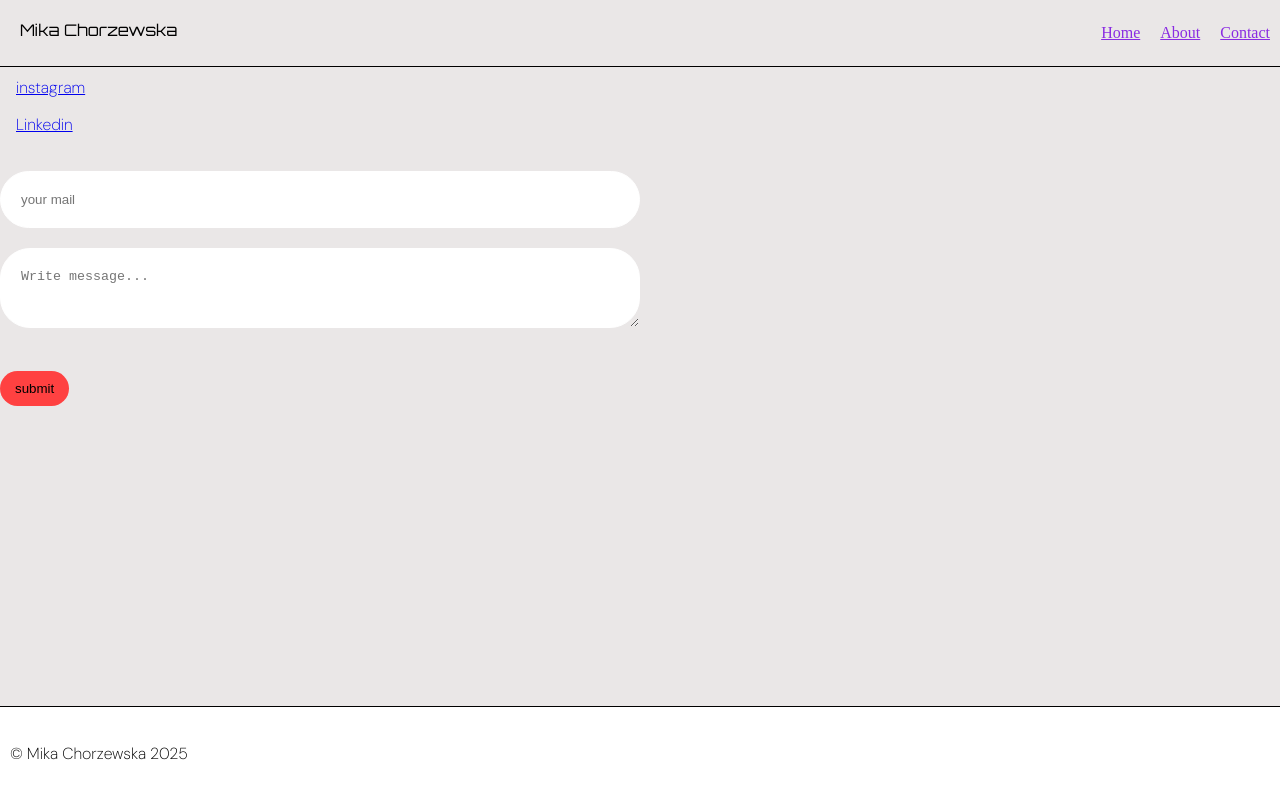
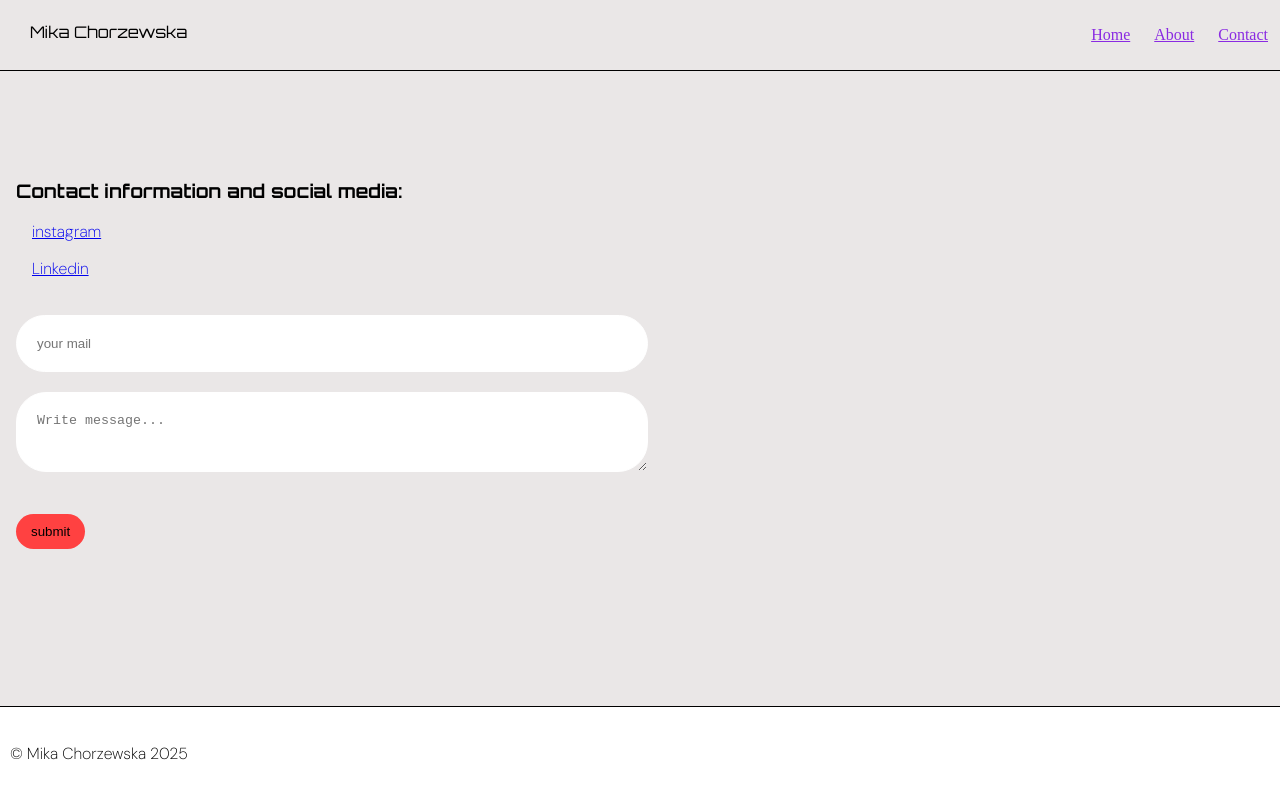
Before and after one commit to front-end-fundamentals-2025/fef-portfolio-Mikanzuq, a plain HTML site: page contact.html in a window 1280 px wide. Drawn offline with Linux system fonts and the light colour scheme.

Commit message:
starting home

```diff
--- a/contact.html
+++ b/contact.html
@@ -20,12 +20,12 @@
       rel="stylesheet"
     />
   </head>
-
+  <body>
     <header>
       <p class="orbitron-normal">Mika Chorzewska</p>
       <nav>
         <ul>
-          <a href="#">
+          <a href="home.html">
             <li>Home</li>
           </a>
           <a href="index.html">
--- a/css/contact.css
+++ b/css/contact.css
@@ -32,25 +32,30 @@
 /* background color of the body */
 body {
   background-color: #eae7e7;
-  display: grid;
-  min-height: 100vh;
   margin: 0;
   padding: 0;
+  display: grid;
+  grid-template-rows: auto 1fr;
+  grid-template-columns: 1fr;
+  min-height: 100vh;
 }
 
 header {
-  display: flex; /* <!-- line 43 of code was adapted from https://chatgpt.com/share/678d02b0-4450-800a-b76c-daea2bd12055 Accessed: 2025-01-19 --> */
-  justify-content: space-between;
+  display: grid;
+  grid-template-columns: 1fr auto;
   align-items: center; /* <!-- line 45 of code was adapted from https://chatgpt.com/share/678d02b0-4450-800a-b76c-daea2bd12055 Accessed: 2025-01-19 --> */
-  padding: 10px 10px;
+  padding: 10px 20px;
   position: fixed; /* <!-- line 47 of code was adapted from https://chatgpt.com/share/678d02b0-4450-800a-b76c-daea2bd12055 Accessed: 2025-01-19 --> */
-  top: 0;
-  left: 0;
   width: 100%;
   background-color: #eae7e7;
   border-bottom: 1px solid black;
   z-index: 1000;
 }
+
+header h1.orbitron-heading {
+  margin-right: 0;
+}
+
 nav {
   display: flex;
 }
@@ -58,23 +63,14 @@ nav {
 /* header links */
 ul {
   list-style: none;
-  margin: 0;
+  margin-right: 2rem;
   padding: 0;
   display: flex;
-}
-
-ul li {
-  /* <!-- line 59 of code was adapted from https://chatgpt.com/share/678d02b0-4450-800a-b76c-daea2bd12055Accessed: 2025-01-19 --> */
-  margin-right: 20px;
+  gap: 1.5rem;
 }
 
 nav a {
   color: blueviolet;
-}
-
-/* social media  */
-.social-icons {
-  width: 10%;
 }
 
 /* Contact info */
@@ -86,8 +82,9 @@ figure {
 
 /* main */
 main {
-  margin-top: 1rem;
+  margin-top: 10rem;
   margin-bottom: 3rem;
+  margin-left: 1rem;
 }
 
 /* contact form */
--- a/css/home.css
+++ b/css/home.css
@@ -0,0 +1,87 @@
+/* fonts for the texts*/
+.orbitron-heading {
+  font-family: "Orbitron", serif;
+  font-optical-sizing: auto;
+  font-weight: 700;
+  font-style: normal;
+}
+
+.orbitron-h2 {
+  font-family: "Orbitron", serif;
+  font-optical-sizing: auto;
+  font-weight: 700;
+  font-style: normal;
+}
+
+.dm-sans-normal {
+  font-family: "DM Sans", serif;
+  font-optical-sizing: auto;
+  font-weight: 200;
+  font-style: normal;
+}
+
+.orbitron-normal {
+  font-family: "Orbitron", serif;
+  font-optical-sizing: auto;
+  font-weight: 400;
+  font-style: normal;
+  margin-top: 10px;
+  padding-left: 10px;
+}
+
+/* background color of the body */
+body {
+  background-color: #eae7e7;
+  margin: 0;
+  padding: 0;
+  display: grid;
+  grid-template-rows: auto 1fr;
+  grid-template-columns: 1fr;
+  min-height: 100vh;
+}
+
+header {
+  display: grid;
+  grid-template-columns: 1fr auto;
+  align-items: center; /* <!-- line 45 of code was adapted from https://chatgpt.com/share/678d02b0-4450-800a-b76c-daea2bd12055 Accessed: 2025-01-19 --> */
+  padding: 10px 20px;
+  position: fixed; /* <!-- line 47 of code was adapted from https://chatgpt.com/share/678d02b0-4450-800a-b76c-daea2bd12055 Accessed: 2025-01-19 --> */
+  width: 100%;
+  background-color: #eae7e7;
+  border-bottom: 1px solid black;
+  z-index: 1000;
+}
+
+header h1.orbitron-heading {
+  margin-right: 0;
+}
+
+nav {
+  display: flex;
+}
+
+/* header links */
+ul {
+  list-style: none;
+  margin-right: 2rem;
+  padding: 0;
+  display: flex;
+  gap: 1.5rem;
+}
+
+nav a {
+  color: blueviolet;
+}
+
+main {
+  margin-top: 20rem;
+}
+
+/* footer */
+footer {
+  margin-top: auto;
+  padding: 20px 10px;
+  text-align: left;
+  border-top: 1px solid black;
+  background-color: white;
+}
```
Also changed, not shown: home.html (+67 -1 lines), index.html (+4 -4 lines).
